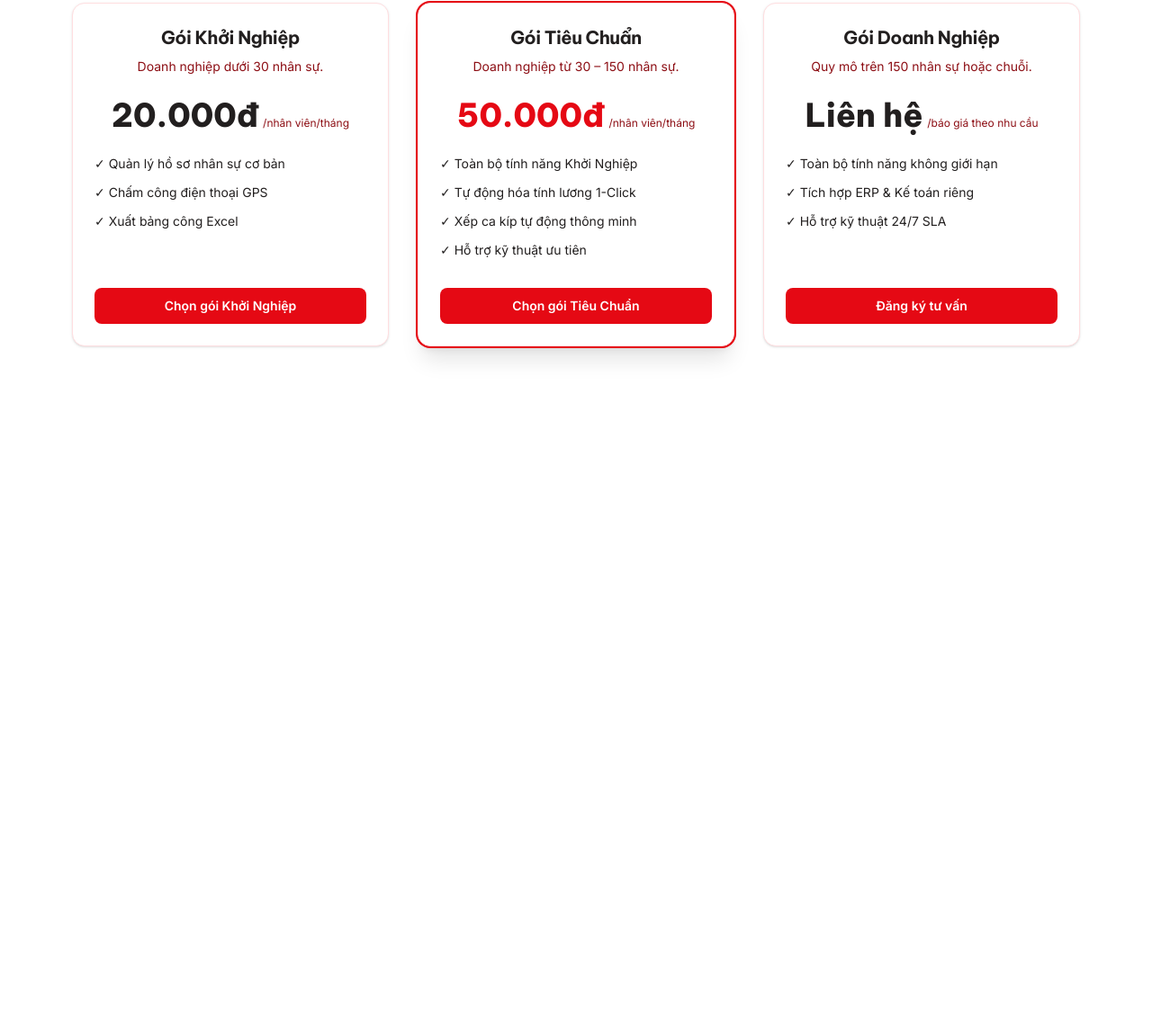
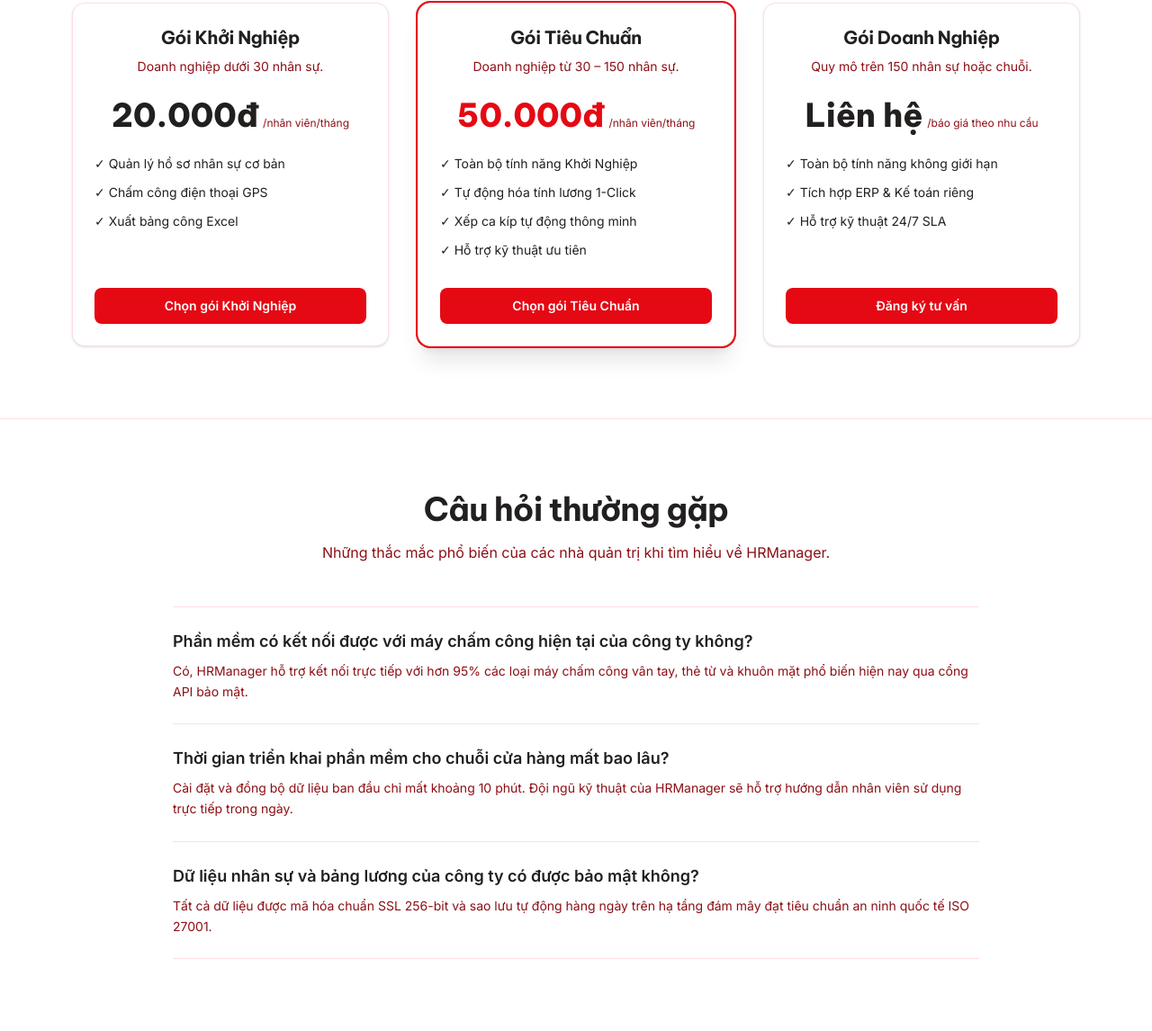
Before and after one commit to vkhanh2012/tkw_2354050051_khanh, a website: page index.html in a window 1280 px wide. Shown: the part 3160-4306 px from the top of the page at 90% size. Before the commit the page ends 3625 px from the top, so only its background shows below. Drawn offline with Linux system fonts and the light colour scheme.

Commit message:
section FAQ

```diff
--- a/index.html
+++ b/index.html
@@ -277,6 +277,29 @@
             </ul>
         </section>
 
+         <!-- 8. FAQ / CÂU HỎI THƯỜNG GẶP -->
+        <section id="faq" aria-labelledby="faq-title" class="section border-t border-line">
+            <div class="container-sm">
+                <h2 id="faq-title" class="text-3xl font-bold sm:text-4xl">Câu hỏi thường gặp</h2>
+                <p class="mt-4 text-base text-muted">Những thắc mắc phổ biến của các nhà quản trị khi tìm hiểu về HRManager.</p>
+            </div>
+            <dl class="mx-auto mt-12 max-w-4xl divide-y divide-line border-y border-line">
+                <div class="py-6">
+                    <dt class="text-lg font-semibold text-ink">Phần mềm có kết nối được với máy chấm công hiện tại của công ty không?</dt>
+                    <dd class="mt-2 text-sm leading-relaxed text-muted">Có, HRManager hỗ trợ kết nối trực tiếp với hơn 95% các loại máy chấm công vân tay, thẻ từ và khuôn mặt phổ biến hiện nay qua cổng API bảo mật.</dd>
+                </div>
+                <div class="py-6">
+                    <dt class="text-lg font-semibold text-ink">Thời gian triển khai phần mềm cho chuỗi cửa hàng mất bao lâu?</dt>
+                    <dd class="mt-2 text-sm leading-relaxed text-muted">Cài đặt và đồng bộ dữ liệu ban đầu chỉ mất khoảng 10 phút. Đội ngũ kỹ thuật của HRManager sẽ hỗ trợ hướng dẫn nhân viên sử dụng trực tiếp trong ngày.</dd>
+                </div>
+                <div class="py-6">
+                    <dt class="text-lg font-semibold text-ink">Dữ liệu nhân sự và bảng lương của công ty có được bảo mật không?</dt>
+                    <dd class="mt-2 text-sm leading-relaxed text-muted">Tất cả dữ liệu được mã hóa chuẩn SSL 256-bit và sao lưu tự động hàng ngày trên hạ tầng đám mây đạt tiêu chuẩn an ninh quốc tế ISO 27001.</dd>
+                </div>
+            </dl>
+        </section>
+
+
 
 
 
```
